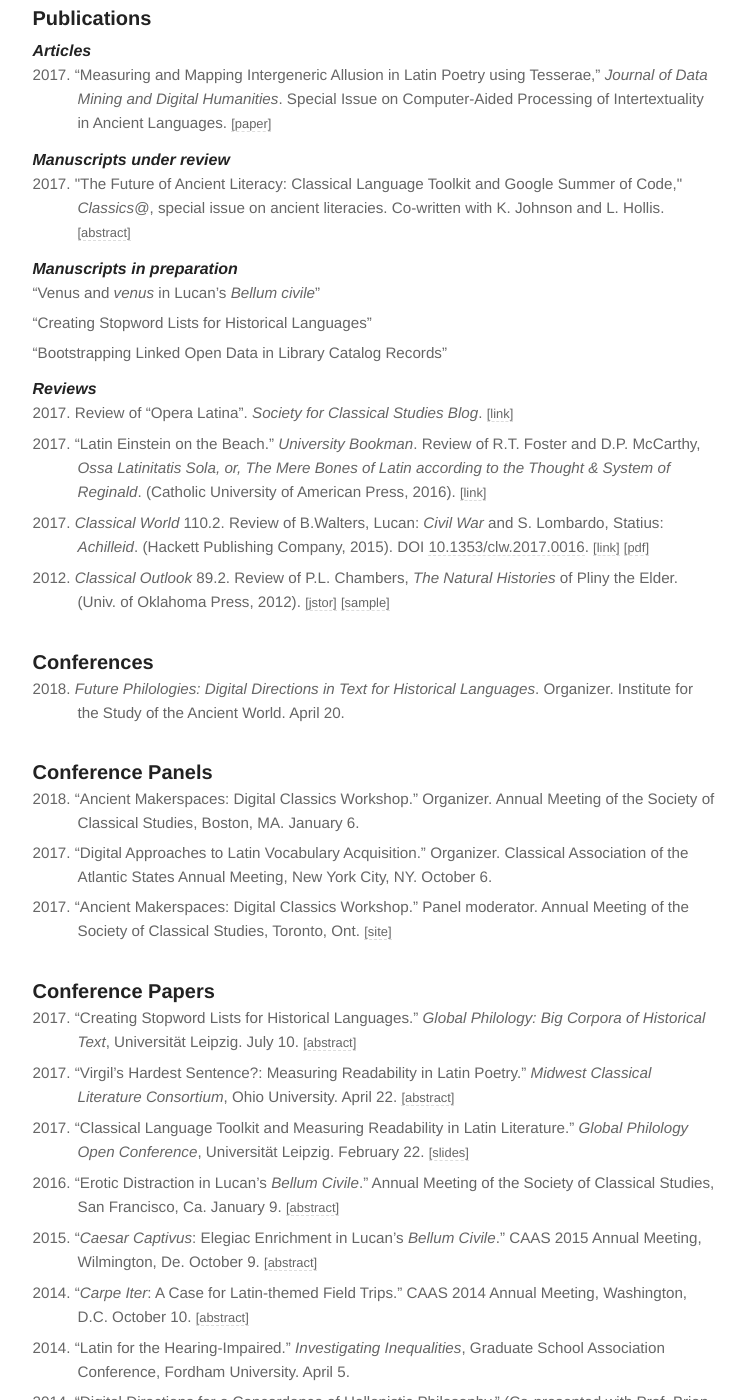
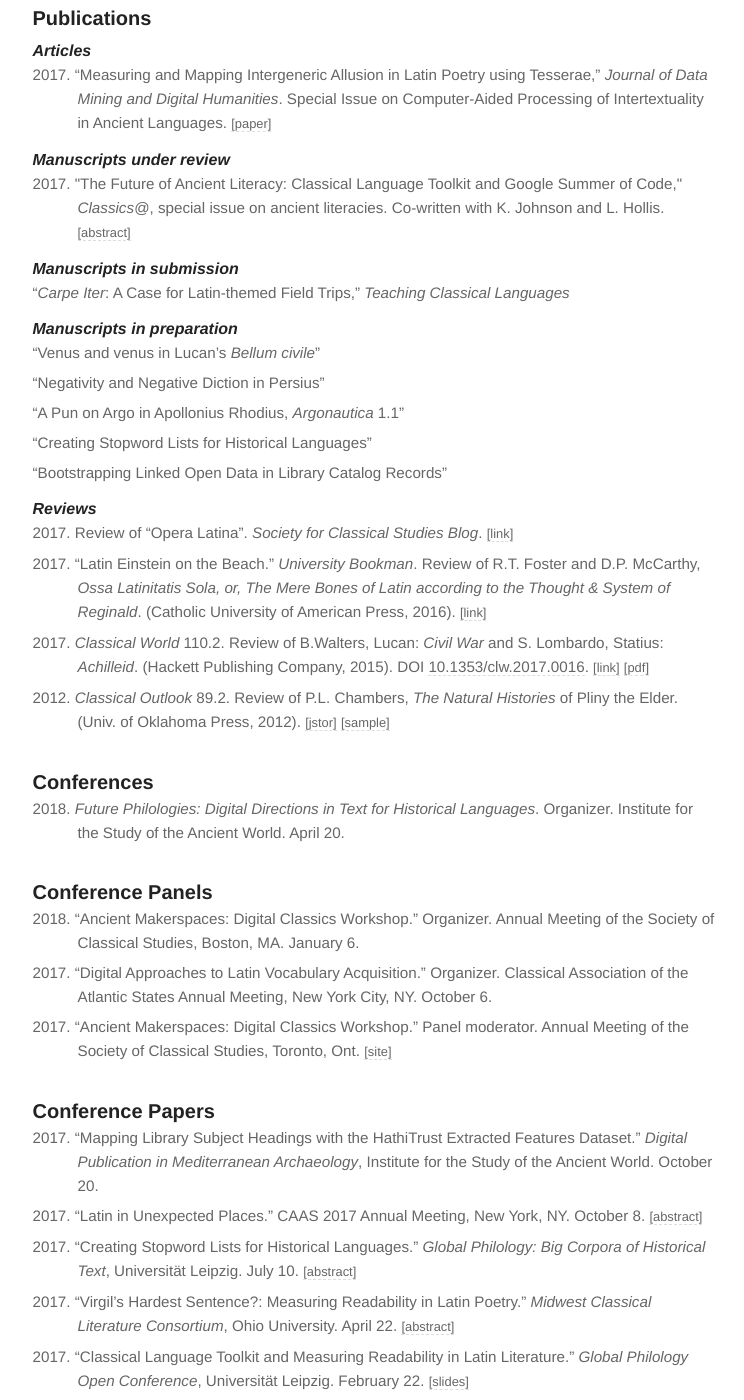
Before and after one commit to diyclassics/diyclassics.github.io, a Jekyll site: the page built from cv.md, in a window 1280 px wide and 1400 px high, scrolled down 849 px. Shown: the whole window, without its empty margins (265-1009 px from the left). Built offline with Jekyll 4.4.1, drawn with Linux system fonts in a browser that asks for light colours; some of the changed text lies outside the part shown.

Commit message:
Add DH2018 reviewer

```diff
--- a/cv.md
+++ b/cv.md
@@ -46,10 +46,18 @@
 
 - 2017\. &quot;The Future of Ancient Literacy: Classical Language Toolkit and Google Summer of Code,&quot; *Classics@*, special issue on ancient literacies. Co-written with K. Johnson and L. Hollis. [[abstract]](../future-of-ancient-literacy){:.cv-link}
 
+#### Manuscripts in submission
+
+- "*Carpe Iter*: A Case for Latin-themed Field Trips," *Teaching Classical Languages*
+
 #### Manuscripts in preparation
-- "Venus and *venus* in Lucan's *Bellum civile*"
+
+- "Venus and venus in Lucan’s *Bellum civile*"
+- "Negativity and Negative Diction in Persius"
+- "A Pun on Argo in Apollonius Rhodius, *Argonautica* 1.1"
 - "Creating Stopword Lists for Historical Languages"
 - "Bootstrapping Linked Open Data in Library Catalog Records"
+
 
 #### Reviews
 
@@ -68,6 +76,9 @@
 - 2017\. "Ancient Makerspaces: Digital Classics Workshop." Panel moderator. Annual Meeting of the Society of Classical Studies, Toronto, Ont. [[site]](http://bit.ly/ancientmakerspaces){:.cv-link}
 
 ### Conference Papers
+
+- 2017\. “Mapping Library Subject Headings with the HathiTrust Extracted Features Dataset.” *Digital Publication in Mediterranean Archaeology*, Institute for the Study of the Ancient World. October 20.
+- 2017\. “Latin in Unexpected Places.” CAAS 2017 Annual Meeting, New York, NY. October 8. [[abstract]](../latin-in-unexpected-places){:.cv-link}
 - 2017\. "Creating Stopword Lists for Historical Languages." *Global Philology: Big Corpora of Historical Text*, Universität Leipzig. July 10. [[abstract]](../creating-stopword-lists){:.cv-link}
 - 2017\. "Virgil's Hardest Sentence?: Measuring Readability in Latin Poetry." *Midwest Classical Literature Consortium*, Ohio University. April 22. [[abstract]](../virgils-hardest-sentence){:.cv-link}
 <!--- - 2017\. "Backoff Tagging as a Philological Method." *Digital Antiquity Research Showcase*, Institute for the Study of the Ancient World. April 14. --->
@@ -131,9 +142,10 @@
 
 ### Service
 
+- 2017-present. Program Committee, reviewer. *DH2018* conference.
 - 2017\. Reviewer for *DSH: Digital Scholarship in the Humanities*.
 - 2016-present. Committee for Public Information and Media Relations. Society for Classical Studies.
-- 2016\. Program Committee. Florida Artificial Intelligence Research Society 30th International Conference, special track for "Natural Language Processing of Ancient and other Low-resource Languages."
+- 2016\. Program Committee, reviewer. Florida Artificial Intelligence Research Society 30th International Conference, special track for "Natural Language Processing of Ancient and other Low-resource Languages."
 - 2016-present. Steering Group. NYC Digital Humanities.
 - 2015-present. Steering Committee. Digital Classics Association.
 
```
Also changed, not shown: other parts of cv.md (+1 -1 lines).
